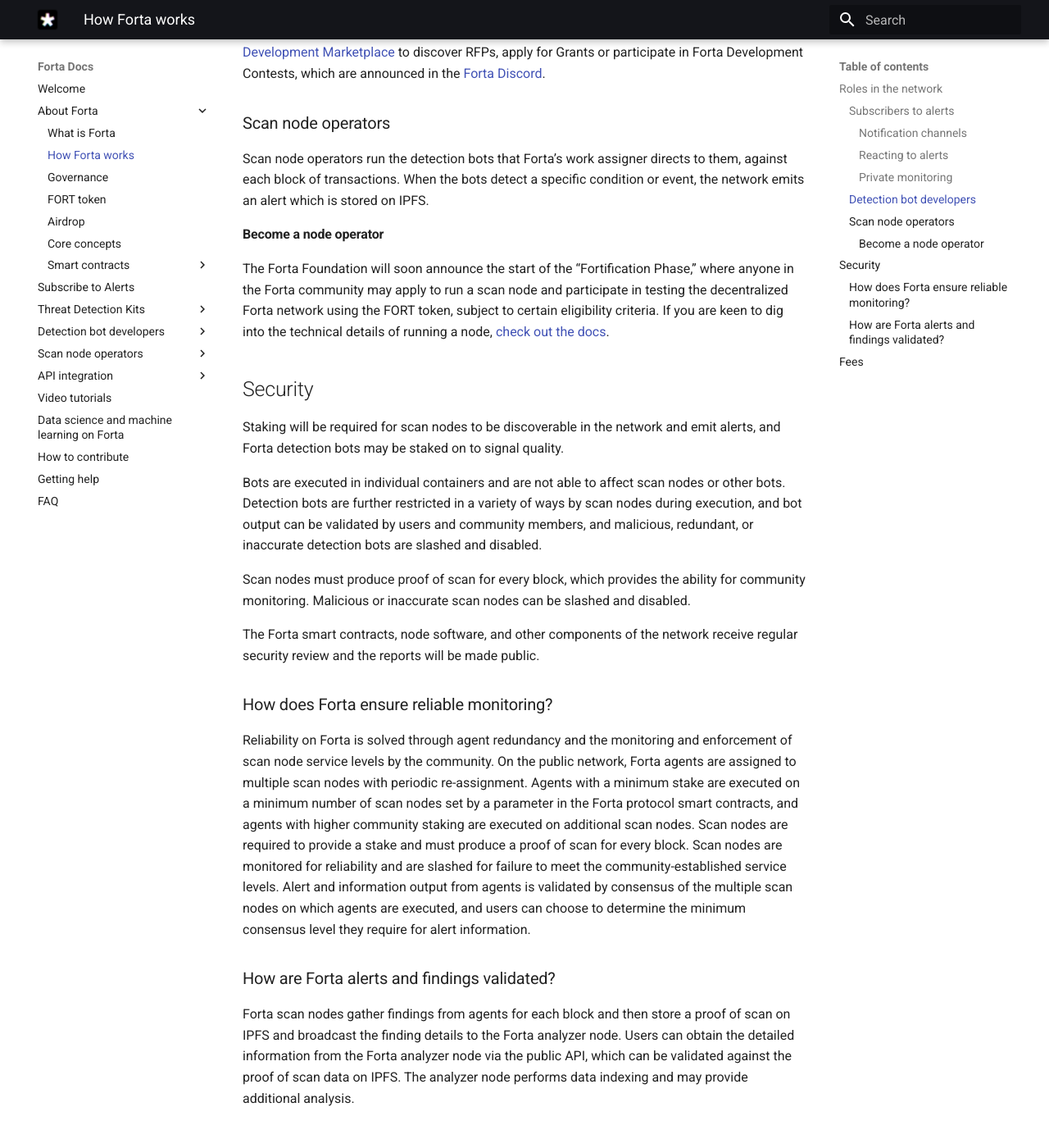
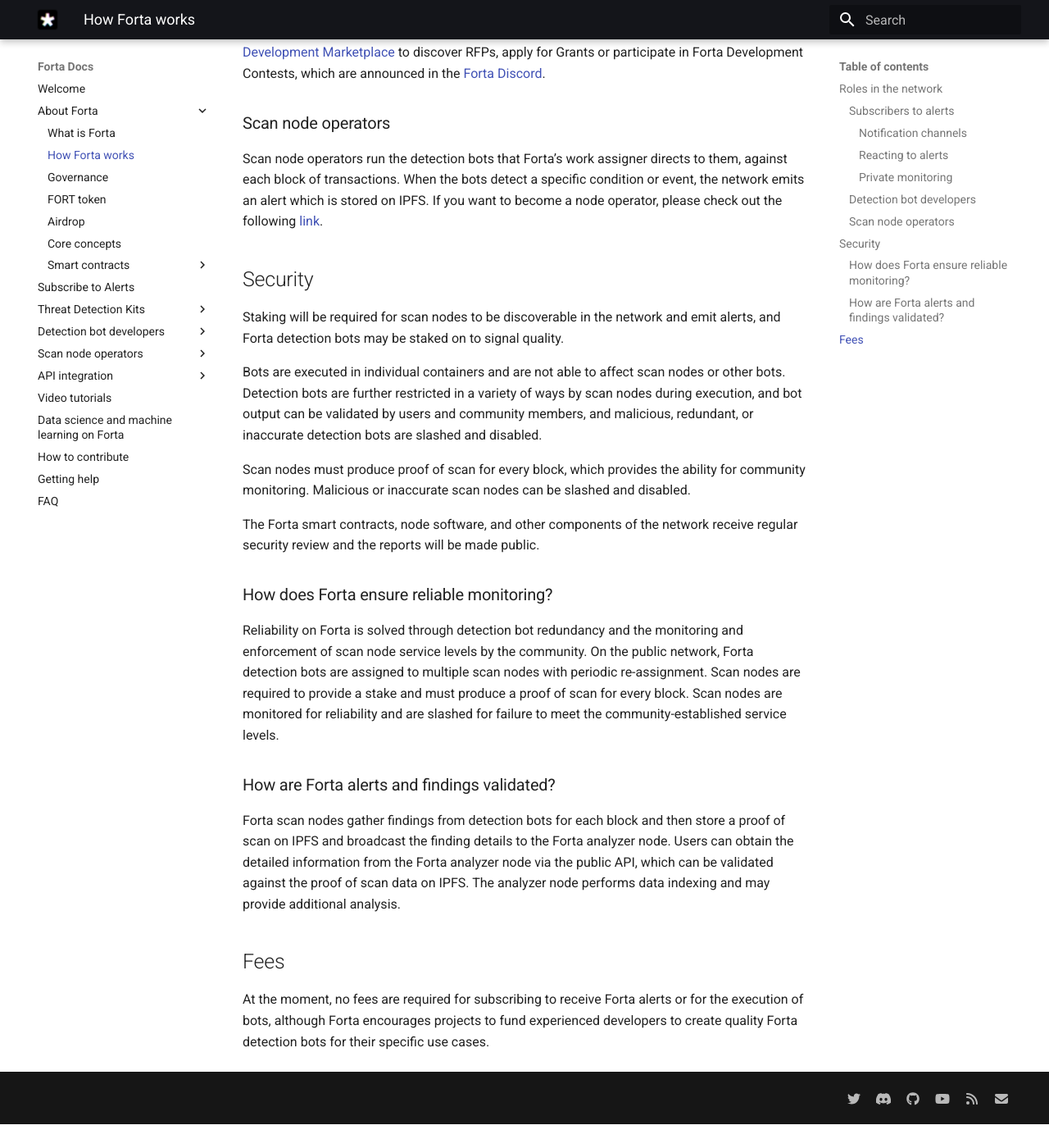
Before and after one commit to forta-network/docs, an MkDocs documentation site: the page built from docs/how-forta-works.md, in a window 1280 px wide and 1400 px high, scrolled down 2002 px. Shown: the whole window at 82% size. Built offline with MkDocs 1.6.1 and Material for MkDocs 9.7.7, drawn with Linux system fonts in a browser that asks for light colours; after the commit the page ends 3373 px from its top, so only the background shows below that; some of the changed text lies outside the part shown.

Commit message:
minor updates

```diff
--- a/docs/how-forta-works.md
+++ b/docs/how-forta-works.md
@@ -39,11 +39,7 @@
 
 ### Scan node operators
 
-Scan node operators run the detection bots that Forta’s work assigner directs to them, against each block of transactions. When the bots detect a specific condition or event, the network emits an alert which is stored on IPFS.
-
-#### Become a node operator
-
-The Forta Foundation will soon announce the start of the “Fortification Phase,” where anyone in the Forta community may apply to run a scan node and participate in testing the decentralized Forta network using the FORT token, subject to certain eligibility criteria. If you are keen to dig into the technical details of running a node, [check out the docs](https://docs.forta.network/en/latest/scanner-quickstart/).
+Scan node operators run the detection bots that Forta’s work assigner directs to them, against each block of transactions. When the bots detect a specific condition or event, the network emits an alert which is stored on IPFS. If you want to become a node operator, please check out the following [link](scanner-quickstart.md).
 
 ## Security
 
@@ -57,12 +53,12 @@
 
 ### How does Forta ensure reliable monitoring?
 
-Reliability on Forta is solved through agent redundancy and the monitoring and enforcement of scan node service levels by the community. On the public network, Forta agents are assigned to multiple scan nodes with periodic re-assignment. Agents with a minimum stake are executed on a minimum number of scan nodes set by a parameter in the Forta protocol smart contracts, and agents with higher community staking are executed on additional scan nodes. Scan nodes are required to provide a stake and must produce a proof of scan for every block. Scan nodes are monitored for reliability and are slashed for failure to meet the community-established service levels. Alert and information output from agents is validated by consensus of the multiple scan nodes on which agents are executed, and users can choose to determine the minimum consensus level they require for alert information.
+Reliability on Forta is solved through detection bot redundancy and the monitoring and enforcement of scan node service levels by the community. On the public network, Forta detection bots are assigned to multiple scan nodes with periodic re-assignment. Scan nodes are required to provide a stake and must produce a proof of scan for every block. Scan nodes are monitored for reliability and are slashed for failure to meet the community-established service levels.
 
 ### How are Forta alerts and findings validated?
 
-Forta scan nodes gather findings from agents for each block and then store a proof of scan on IPFS and broadcast the finding details to the Forta analyzer node. Users can obtain the detailed information from the Forta analyzer node via the public API, which can be validated against the proof of scan data on IPFS. The analyzer node performs data indexing and may provide additional analysis.
+Forta scan nodes gather findings from detection bots for each block and then store a proof of scan on IPFS and broadcast the finding details to the Forta analyzer node. Users can obtain the detailed information from the Forta analyzer node via the public API, which can be validated against the proof of scan data on IPFS. The analyzer node performs data indexing and may provide additional analysis.
 
 ## Fees
 
-No fees are required for subscribing to receive Forta alerts or for the execution of bots, although Forta encourages projects to fund experienced developers to create quality Forta detection bots for their specific use cases.
+At the moment, no fees are required for subscribing to receive Forta alerts or for the execution of bots, although Forta encourages projects to fund experienced developers to create quality Forta detection bots for their specific use cases.
```
Also changed, not shown: docs/help.md (+1 -1 lines).
